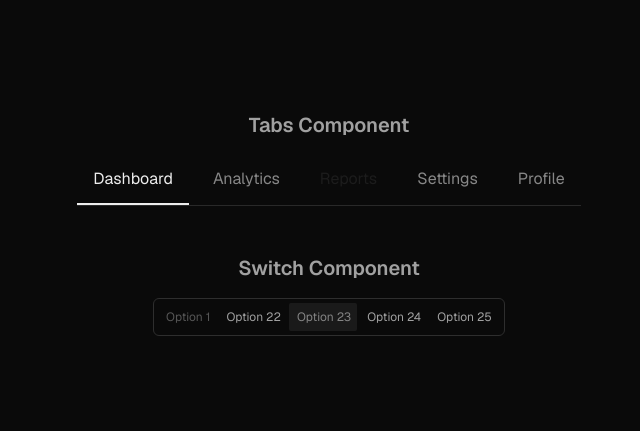
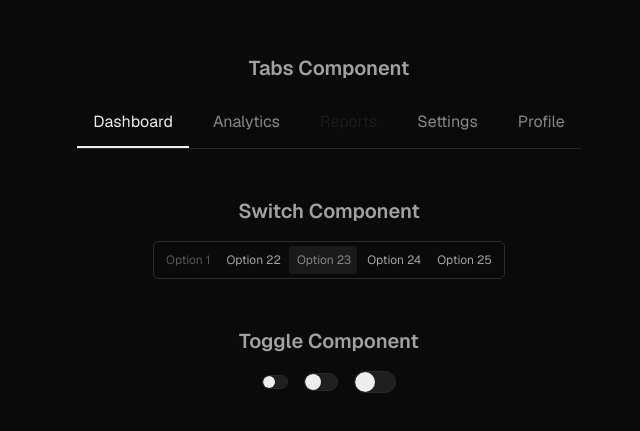
Before and after one commit to opencode-startup/OpenCode, a Next.js app: page / in a window 1280 px wide. Shown: the part 177-608 px from the top of the page, without its empty margins (311-951 px from the left). Built offline with nearby package versions, Linux system fonts and the light colour scheme.

Commit message:
OC-40 - [FE] Add Toggle component with hooks, variants, and accessibility support

```diff
--- a/src/app/page.tsx
+++ b/src/app/page.tsx
@@ -2,11 +2,12 @@
 
 import { useState } from 'react';
 
-import { Switch, Tabs } from '@/components';
+import { Switch, Tabs, Toggle } from '@/components';
 
 export default function Home() {
   const [switchValue, setSwitchValue] = useState('option3');
   const [tabValue, setTabValue] = useState('tab1');
+  const [toggleValue, setToggleValue] = useState(false);
 
   const switchOptions = [
     { value: 'option1', label: 'Option 1', disabled: true },
@@ -47,6 +48,30 @@ export default function Home() {
           aria-label="Small switch example"
         />
       </div>
+
+      <div className="flex w-full max-w-2xl flex-col items-center gap-4">
+        <h2 className="text-xl font-semibold text-gray-900">Toggle Component</h2>
+        <div className="flex items-center gap-4">
+          <Toggle
+            checked={toggleValue}
+            onChange={setToggleValue}
+            size="small"
+            aria-label="Small toggle example"
+          />
+          <Toggle
+            checked={toggleValue}
+            onChange={setToggleValue}
+            size="medium"
+            aria-label="Medium toggle example"
+          />
+          <Toggle
+            checked={toggleValue}
+            onChange={setToggleValue}
+            size="large"
+            aria-label="Large toggle example"
+          />
+        </div>
+      </div>
     </div>
   );
 }
--- /dev/null
+++ b/src/components/Toggle/Toggle.tsx
@@ -0,0 +1,66 @@
+'use client';
+
+import { forwardRef } from 'react';
+
+import { useToggle } from './hooks';
+import { ToggleProps } from './types';
+import { toggleContainerVariants, toggleIndicatorVariants } from './variants';
+
+const Toggle = forwardRef<HTMLButtonElement, ToggleProps>(
+  (
+    {
+      checked,
+      defaultChecked,
+      onChange,
+      size = 'medium',
+      disabled = false,
+      className,
+      'aria-label': ariaLabel,
+      'aria-labelledby': ariaLabelledBy,
+      'aria-describedby': ariaDescribedBy,
+      ...props
+    },
+    ref,
+  ) => {
+    const { currentChecked, handleToggle, handleKeyDown } = useToggle({
+      checked,
+      defaultChecked,
+      onChange,
+      disabled,
+    });
+
+    return (
+      <button
+        ref={ref}
+        type="button"
+        role="switch"
+        aria-checked={currentChecked}
+        aria-label={ariaLabel}
+        aria-labelledby={ariaLabelledBy}
+        aria-describedby={ariaDescribedBy}
+        disabled={disabled}
+        className={toggleContainerVariants({
+          size,
+          checked: currentChecked,
+          disabled,
+          className,
+        })}
+        onClick={handleToggle}
+        onKeyDown={handleKeyDown}
+        {...props}
+      >
+        <div
+          className={toggleIndicatorVariants({
+            size,
+            checked: currentChecked,
+            disabled,
+          })}
+        />
+      </button>
+    );
+  },
+);
+
+Toggle.displayName = 'Toggle';
+
+export default Toggle;
--- /dev/null
+++ b/src/components/Toggle/hooks/index.ts
@@ -0,0 +1 @@
+export { useToggle } from './useToggle';
--- /dev/null
+++ b/src/components/Toggle/hooks/useToggle.ts
@@ -0,0 +1,45 @@
+import { KeyboardEvent, useCallback, useState } from 'react';
+
+import { UseToggleProps } from '../types';
+
+export const useToggle = ({
+  checked,
+  defaultChecked = false,
+  onChange,
+  disabled = false,
+}: UseToggleProps) => {
+  const [internalChecked, setInternalChecked] = useState(defaultChecked);
+
+  // Use controlled value if provided, otherwise use internal state
+  const currentChecked = checked !== undefined ? checked : internalChecked;
+
+  const handleToggle = useCallback(() => {
+    if (disabled) return;
+
+    const newChecked = !currentChecked;
+
+    // Update internal state if uncontrolled
+    if (checked === undefined) {
+      setInternalChecked(newChecked);
+    }
+
+    // Call onChange callback
+    onChange?.(newChecked);
+  }, [disabled, onChange, checked, currentChecked]);
+
+  const handleKeyDown = useCallback(
+    (event: KeyboardEvent) => {
+      if (event.key === 'Enter' || event.key === ' ') {
+        event.preventDefault();
+        handleToggle();
+      }
+    },
+    [handleToggle],
+  );
+
+  return {
+    currentChecked,
+    handleToggle,
+    handleKeyDown,
+  };
+};
--- /dev/null
+++ b/src/components/Toggle/index.ts
@@ -0,0 +1,2 @@
+export { default as Toggle } from './Toggle';
+export type { ToggleProps, ToggleSize } from './types';
--- /dev/null
+++ b/src/components/Toggle/types.ts
@@ -0,0 +1,22 @@
+import { HTMLAttributes } from 'react';
+
+export type ToggleSize = 'small' | 'medium' | 'large';
+
+export interface ToggleProps extends Omit<HTMLAttributes<HTMLButtonElement>, 'onChange'> {
+  checked?: boolean;
+  defaultChecked?: boolean;
+  onChange?: (checked: boolean) => void;
+  size?: ToggleSize;
+  disabled?: boolean;
+  // Accessibility enhancements
+  'aria-label'?: string;
+  'aria-labelledby'?: string;
+  'aria-describedby'?: string;
+}
+
+export interface UseToggleProps {
+  checked?: boolean;
+  defaultChecked?: boolean;
+  onChange?: (checked: boolean) => void;
+  disabled?: boolean;
+}
--- /dev/null
+++ b/src/components/Toggle/variants.ts
@@ -0,0 +1,68 @@
+import { tv } from 'tailwind-variants';
+
+// Toggle container variants
+export const toggleContainerVariants = tv({
+  base: [
+    'relative flex items-center justify-start overflow-hidden rounded-xl border border-solid',
+    'cursor-pointer transition-all duration-200 ease-out',
+    `focus-visible:ring-offset-background-100 focus-visible:ring-2 focus-visible:ring-blue-600
+    focus-visible:ring-offset-2 focus-visible:outline-none`,
+  ],
+  variants: {
+    size: {
+      small: 'h-3.5 w-6.5',
+      medium: 'h-4.5 w-8.5',
+      large: 'h-5.5 w-10.5',
+    },
+    checked: {
+      true: 'border-blue-600 bg-blue-600',
+      false: 'border-gray-300 bg-gray-200',
+    },
+    disabled: {
+      true: 'cursor-not-allowed opacity-50',
+      false: 'cursor-pointer',
+    },
+  },
+  compoundVariants: [
+    {
+      checked: true,
+      disabled: false,
+      className: 'hover:border-blue-700 hover:bg-blue-700',
+    },
+    {
+      checked: false,
+      disabled: false,
+      className: 'hover:border-gray-400 hover:bg-gray-300',
+    },
+  ],
+  defaultVariants: {
+    size: 'medium',
+    checked: false,
+    disabled: false,
+  },
+});
+
+// Toggle indicator variants
+export const toggleIndicatorVariants = tv({
+  base: ['bg-gray-1000 rounded-full transition-all duration-200 ease-out', 'shadow-sm'],
+  variants: {
+    size: {
+      small: 'size-3',
+      medium: 'size-4',
+      large: 'size-5',
+    },
+    checked: {
+      true: 'translate-x-full',
+      false: 'translate-x-0',
+    },
+    disabled: {
+      true: 'opacity-80',
+      false: 'opacity-100',
+    },
+  },
+  defaultVariants: {
+    size: 'medium',
+    checked: false,
+    disabled: false,
+  },
+});
--- a/src/components/index.ts
+++ b/src/components/index.ts
@@ -6,3 +6,4 @@ export * from './Logo';
 export * from './Spinner';
 export * from './Switch';
 export * from './Tabs';
+export * from './Toggle';
```
